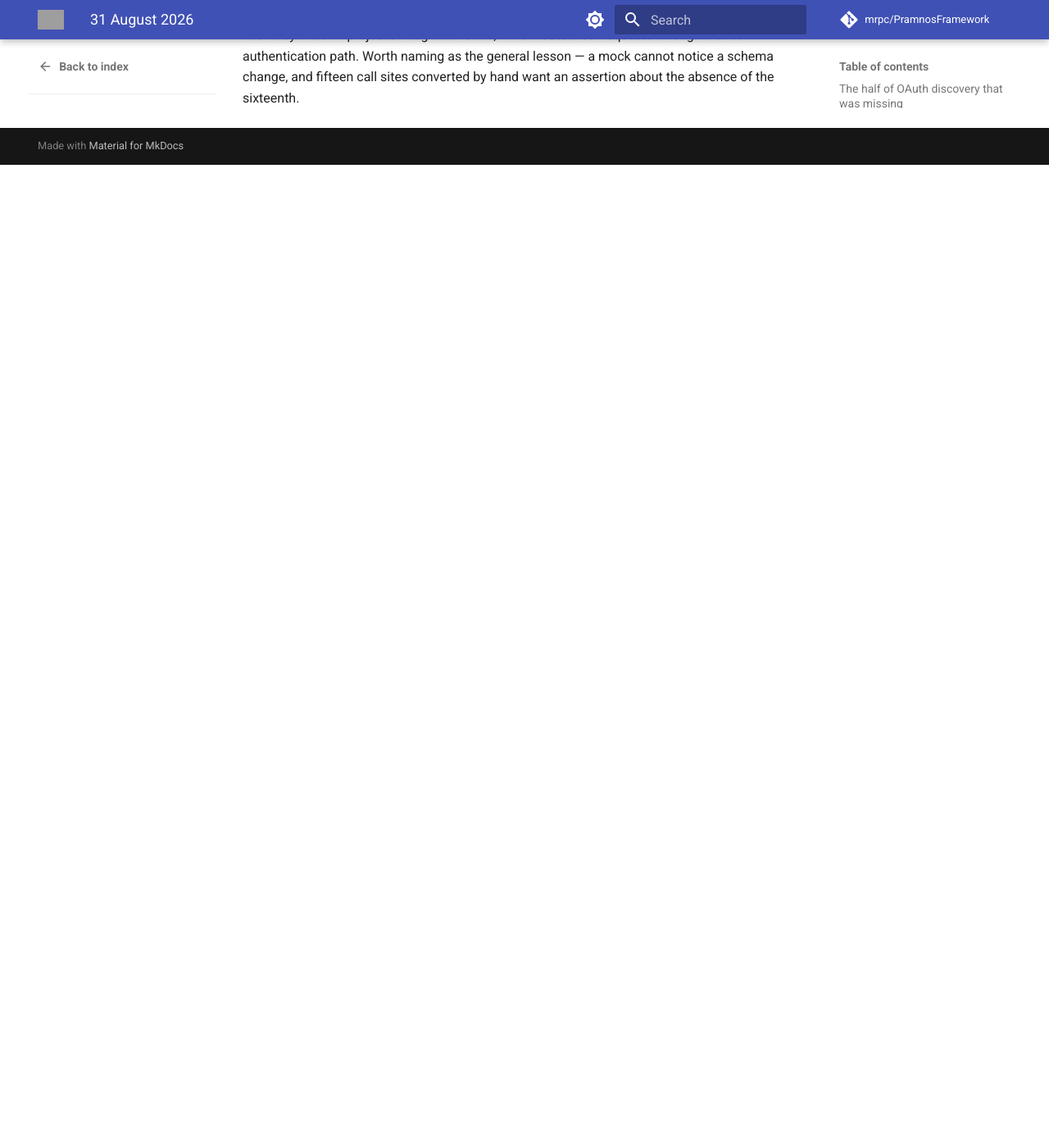
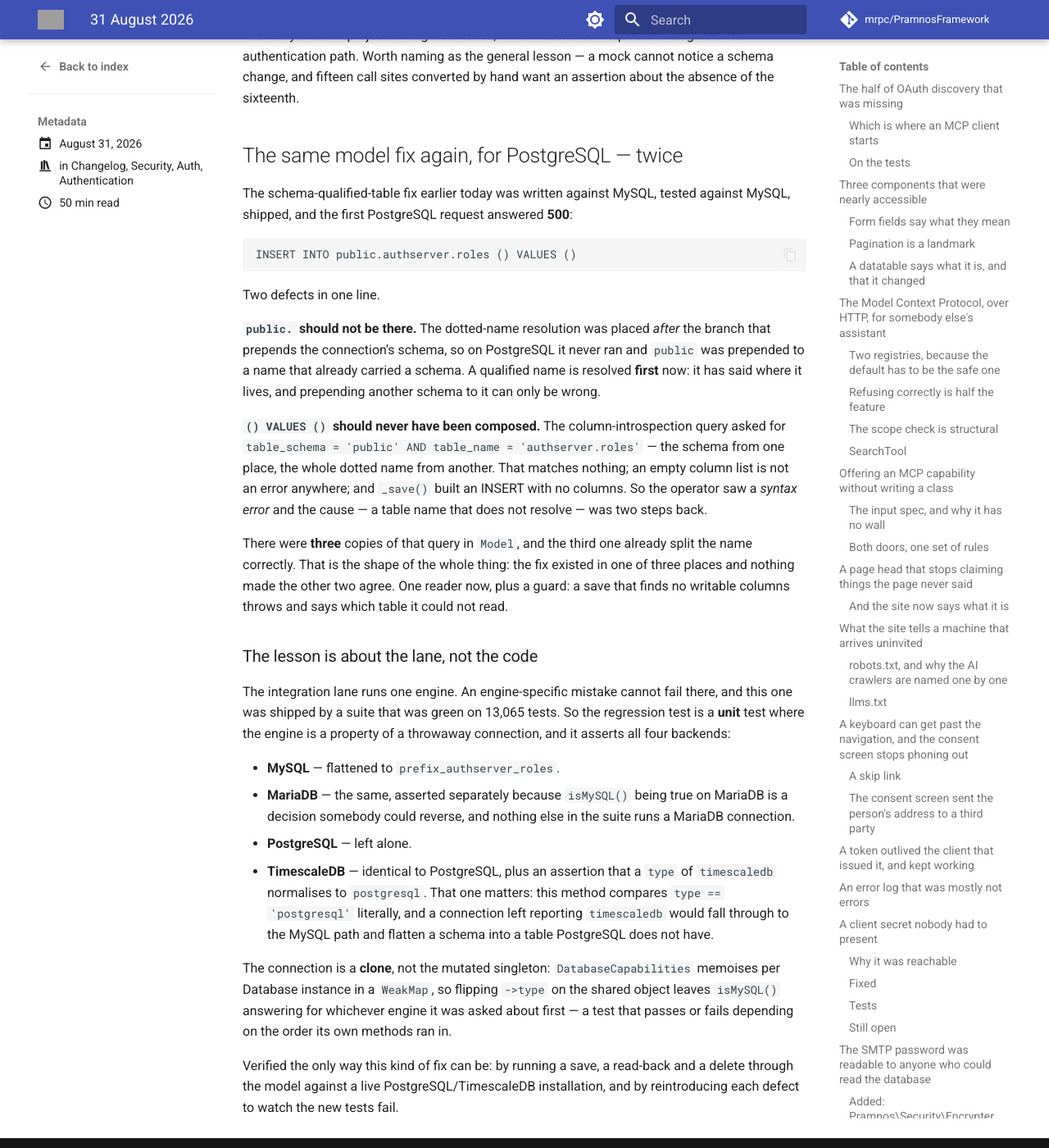
Before and after one commit to mrpc/PramnosFramework, an MkDocs documentation site: the page built from docs/version-history/posts/2026-08-31.md, in a window 1280 px wide and 1400 px high, scrolled down 37753 px. Shown: the whole window at 82% size. Built offline with MkDocs 1.6.1 and Material for MkDocs 9.7.7, drawn with Linux system fonts in a browser that asks for light colours; comment, search, counter and statistics services are not loaded; before the commit the page ends 37954 px from its top, so only the background shows below that; grey boxes are pictures that could not be loaded.

Commit message:
fix(model): the schema-table fix again, for PostgreSQL, twice
Written against MySQL, tested against MySQL, shipped — and the first PostgreSQL
request answered 500 with

    INSERT INTO public.authserver.roles () VALUES ()

Two defects in one line.

`public.` should not be there: the dotted-name resolution sat *after* the branch
that prepends the connection's schema, so on PostgreSQL it never ran. A qualified
name is resolved first now — it has already said where it lives, and prepending
another schema to it can only be wrong.

`() VALUES ()` should never have been composed. The column-introspection query
took the schema from one place and the whole dotted name from another, asking for
table_schema = 'public' AND table_name = 'authserver.roles'. That matches
nothing, an empty column list is not an error anywhere, and _save() built an
INSERT with no columns — so the operator saw a syntax error and the cause was two
steps back. There were three copies of that query and only the third split the
name; there is one now, and a save that finds no writable columns throws and says
which table it could not read.

The lesson is about the lane. The integration lane runs one engine, so an
engine-specific mistake cannot fail there — this one shipped past 13,065 green
tests. The regression test is therefore a unit test where the engine is a
property of a throwaway connection, and it asserts all four backends: MySQL,
MariaDB (separately, because isMySQL() being true there is a decision somebody
could reverse), PostgreSQL, and TimescaleDB — including that a `type` of
timescaledb normalises to postgresql, which everything downstream compares
literally.

The connection is a clone rather than the mutated singleton: capabilities are
memoised per Database instance in a WeakMap, so flipping ->type on the shared
object leaves isMySQL() answering for whichever engine it saw first, and the test
would pass or fail by method order.

Verified by running a save, a read-back and a delete through the model against a
live PostgreSQL/TimescaleDB installation, and by reintroducing each defect to
watch the new tests fail.

Guide and changelog updated.

````diff
--- a/docs/Pramnos_QueryBuilder_Guide.md
+++ b/docs/Pramnos_QueryBuilder_Guide.md
@@ -333,10 +333,26 @@ class Role extends \Pramnos\Application\Model
 }
 ```
 
-reads and writes the schema on PostgreSQL and `prefix_authserver_roles` on MySQL. It did not
-always: the Model's own SQL is not built by the QueryBuilder, so on MySQL every `_load()` and
-`_save()` asked for `yourdb.authserver.roles` — a cross-database reference — and threw. A model
-over a `pramnos.*` or `authserver.*` table needs nothing but the name now.
+reads and writes the schema on PostgreSQL and `prefix_authserver_roles` on the MySQL family
+(MariaDB included). It did not always, and it took **three** fixes because the Model has three
+places that name a table:
+
+1. `getFullTableName()` did not resolve a dotted name at all, so MySQL got
+   `yourdb.authserver.roles` — a cross-database reference — and threw.
+2. It then resolved it *after* prepending the connection's schema on PostgreSQL, so every read and
+   write went to `public.authserver.roles`. A qualified name is checked first now: it has already
+   said where it lives, and prepending another schema to it can only be wrong.
+3. The column-introspection query asked PostgreSQL for `table_schema = 'public' AND table_name =
+   'authserver.roles'`. That matches nothing, an empty column list is not an error anywhere, and
+   `_save()` went on to build `INSERT INTO authserver.roles () VALUES ()`. There were three copies
+   of that query and only one of them split the name; there is one now, and a save with no
+   writable columns throws instead of composing invalid SQL.
+
+A model over a `pramnos.*` or `authserver.*` table needs nothing but the name.
+
+TimescaleDB behaves as PostgreSQL throughout — it is an extension, and a settings `type` of
+`timescaledb` is normalised to `postgresql` with a `timescale` flag when the settings are read.
+Everything downstream compares `type == 'postgresql'` literally and depends on that.
 
 `#PREFIX#` still wins over the dot: `#PREFIX#some.thing` has already said where the prefix goes,
 and resolving the dot on top of that would rename the table twice.
--- a/docs/version-history/posts/2026-08-31.md
+++ b/docs/version-history/posts/2026-08-31.md
@@ -1558,3 +1558,54 @@ comparison against `token`, alias or not. Verified by reintroducing the bug: it
 Found by another project's integration suite, which routes real requests through the real
 authentication path. Worth naming as the general lesson — a mock cannot notice a schema change,
 and fifteen call sites converted by hand want an assertion about the absence of the sixteenth.
+
+## The same model fix again, for PostgreSQL — twice
+
+The schema-qualified-table fix earlier today was written against MySQL, tested against MySQL,
+shipped, and the first PostgreSQL request answered **500**:
+
+```
+INSERT INTO public.authserver.roles () VALUES ()
+```
+
+Two defects in one line.
+
+**`public.` should not be there.** The dotted-name resolution was placed *after* the branch that
+prepends the connection's schema, so on PostgreSQL it never ran and `public` was prepended to a
+name that already carried a schema. A qualified name is resolved **first** now: it has said where
+it lives, and prepending another schema to it can only be wrong.
+
+**`() VALUES ()` should never have been composed.** The column-introspection query asked for
+`table_schema = 'public' AND table_name = 'authserver.roles'` — the schema from one place, the
+whole dotted name from another. That matches nothing; an empty column list is not an error
+anywhere; and `_save()` built an INSERT with no columns. So the operator saw a *syntax error* and
+the cause — a table name that does not resolve — was two steps back.
+
+There were **three** copies of that query in `Model`, and the third one already split the name
+correctly. That is the shape of the whole thing: the fix existed in one of three places and
+nothing made the other two agree. One reader now, plus a guard: a save that finds no writable
+columns throws and says which table it could not read.
+
+### The lesson is about the lane, not the code
+
+The integration lane runs one engine. An engine-specific mistake cannot fail there, and this one
+was shipped by a suite that was green on 13,065 tests. So the regression test is a **unit** test
+where the engine is a property of a throwaway connection, and it asserts all four backends:
+
+- **MySQL** — flattened to `prefix_authserver_roles`.
+- **MariaDB** — the same, asserted separately because `isMySQL()` being true on MariaDB is a
+  decision somebody could reverse, and nothing else in the suite runs a MariaDB connection.
+- **PostgreSQL** — left alone.
+- **TimescaleDB** — identical to PostgreSQL, plus an assertion that a `type` of `timescaledb`
+  normalises to `postgresql`. That one matters: this method compares `type == 'postgresql'`
+  literally, and a connection left reporting `timescaledb` would fall through to the MySQL path
+  and flatten a schema into a table PostgreSQL does not have.
+
+The connection is a **clone**, not the mutated singleton: `DatabaseCapabilities` memoises per
+Database instance in a `WeakMap`, so flipping `->type` on the shared object leaves `isMySQL()`
+answering for whichever engine it was asked about first — a test that passes or fails depending on
+the order its own methods ran in.
+
+Verified the only way this kind of fix can be: by running a save, a read-back and a delete through
+the model against a live PostgreSQL/TimescaleDB installation, and by reintroducing each defect to
+watch the new tests fail.
````
Also changed, not shown: 2 other files.
